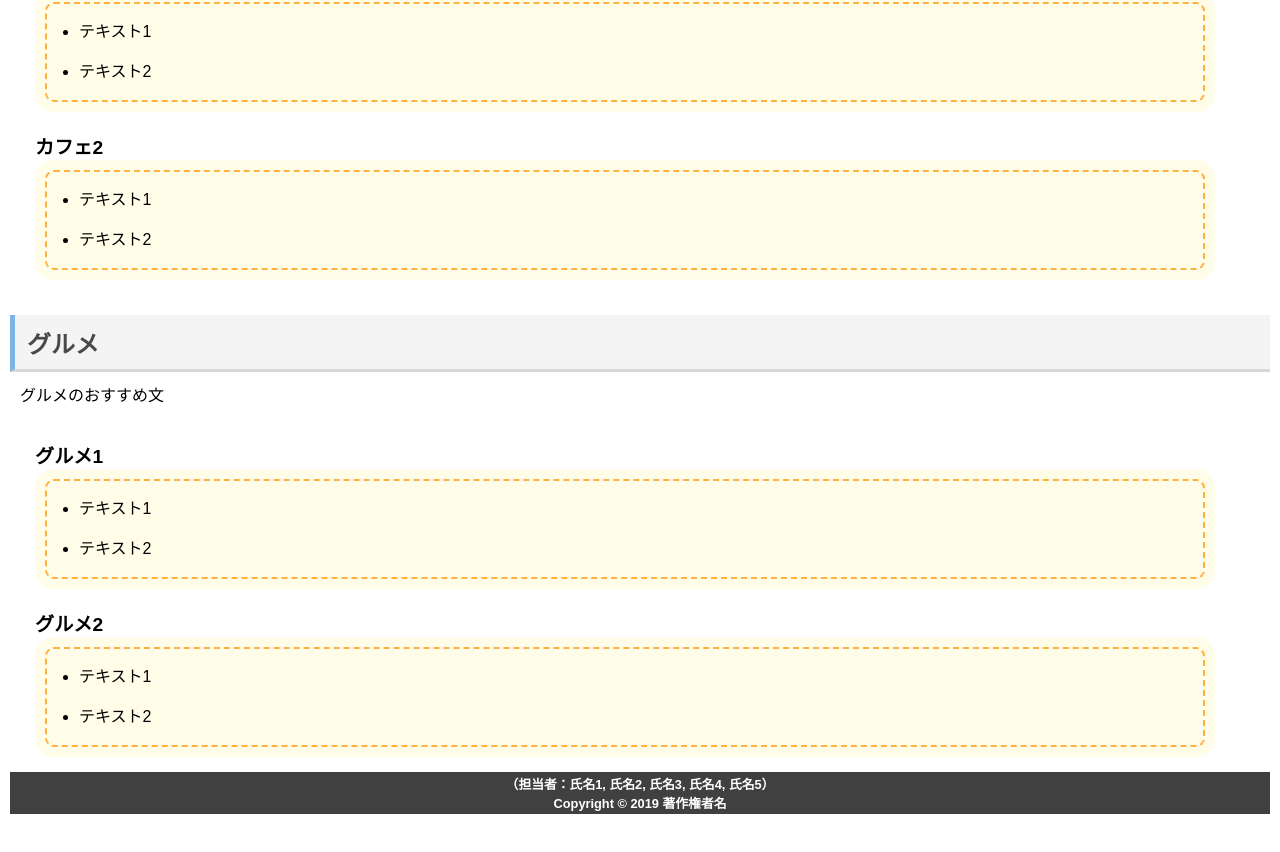
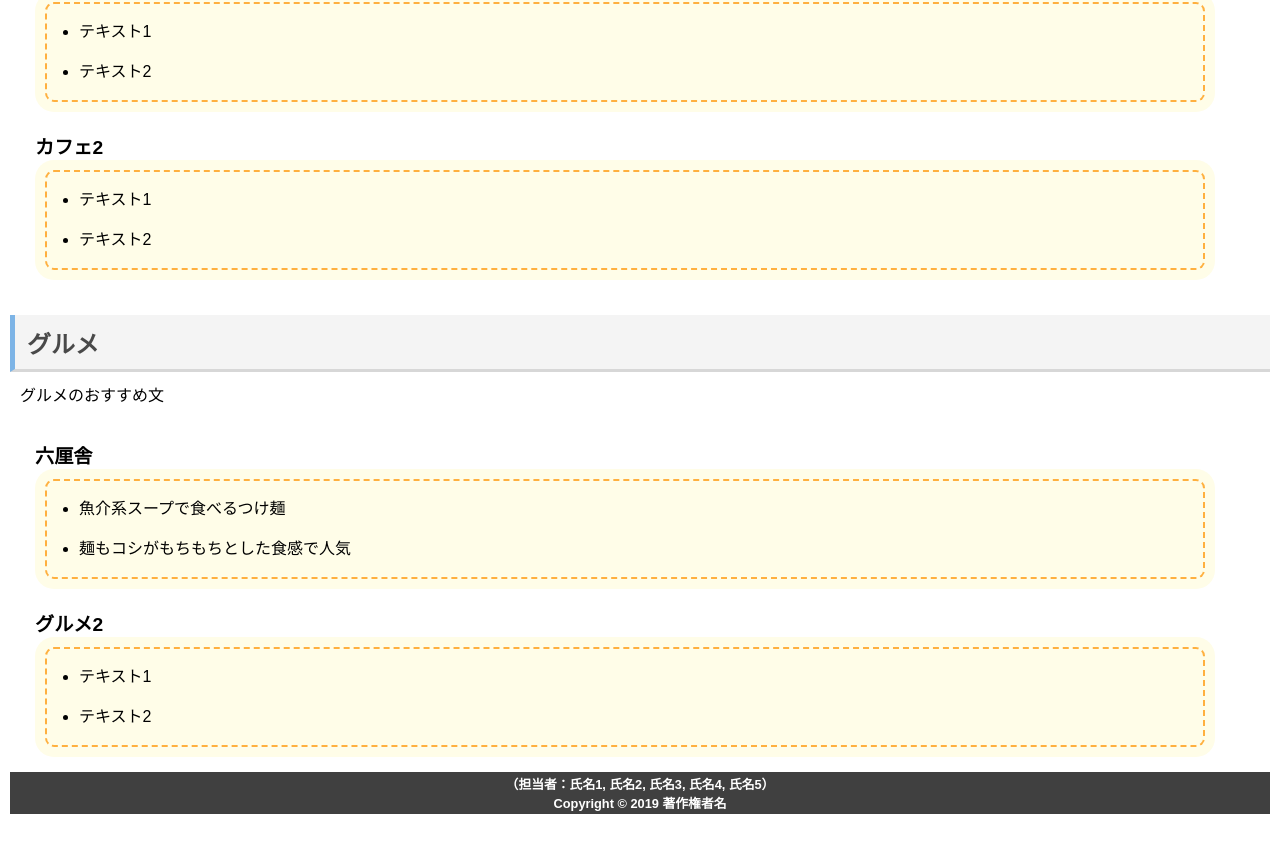
Before and after one commit to Matsukura-takumi/TokyoSightSeeingHTML_TestGit64, a plain HTML site: page index.html in a window 1280 px wide. Shown: the part 1792-2644 px from the top of the page. Drawn offline with Linux system fonts and the light colour scheme.

Commit message:
htmlのグルメ一つ目に「六厘舎」追加

```diff
--- a/index.html
+++ b/index.html
@@ -108,11 +108,11 @@
     <h2>グルメ</h2>
     <p>グルメのおすすめ文</p>
     <dl>
-        <dt>グルメ1</dt>
+        <dt>六厘舎</dt>
         <dd>
             <ul>
-                <li>テキスト1</li>
-                <li>テキスト2</li>
+                <li>魚介系スープで食べるつけ麺</li>
+                <li>麺もコシがもちもちとした食感で人気</li>
             </ul>
         </dd>
         <dt>グルメ2</dt>
```
